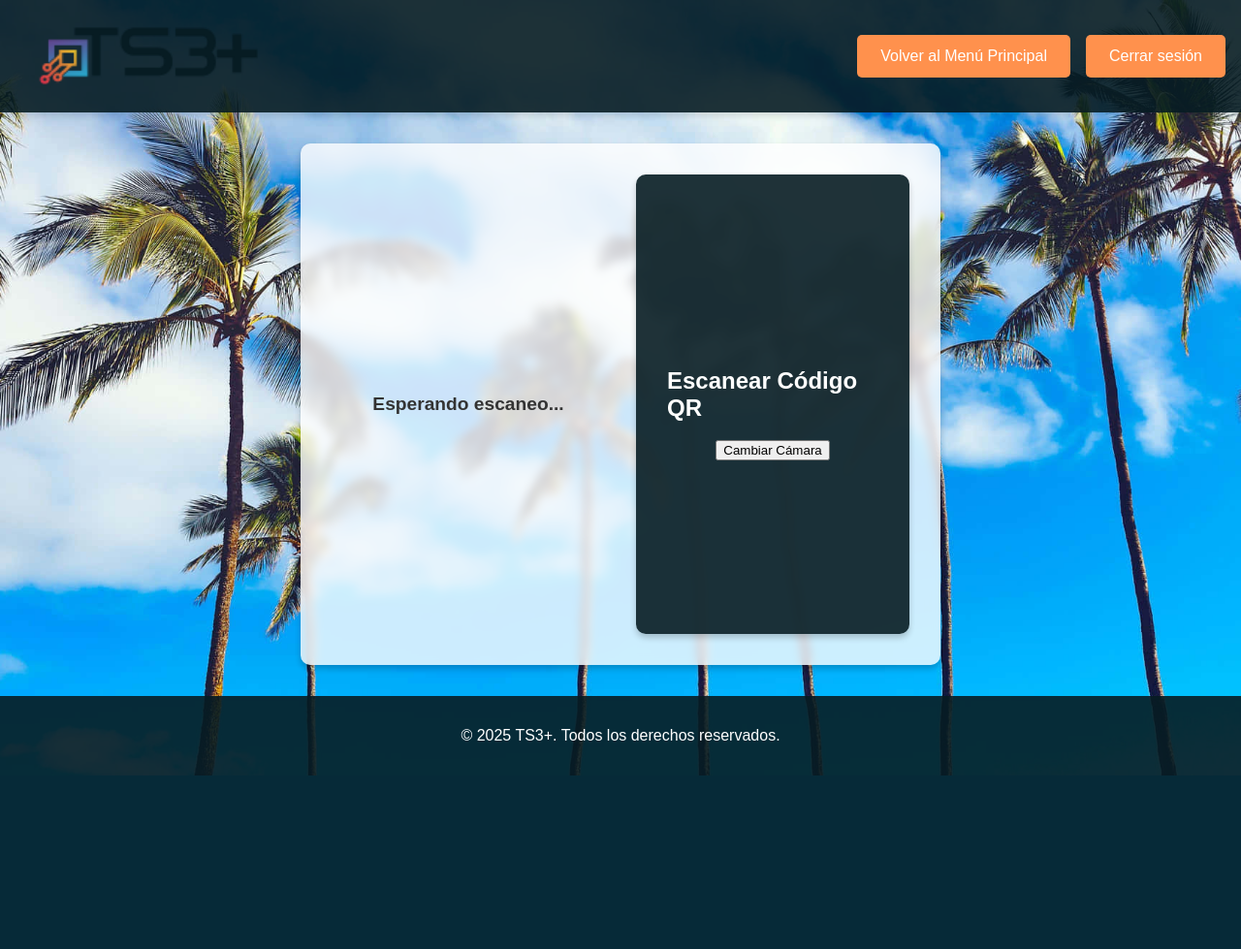
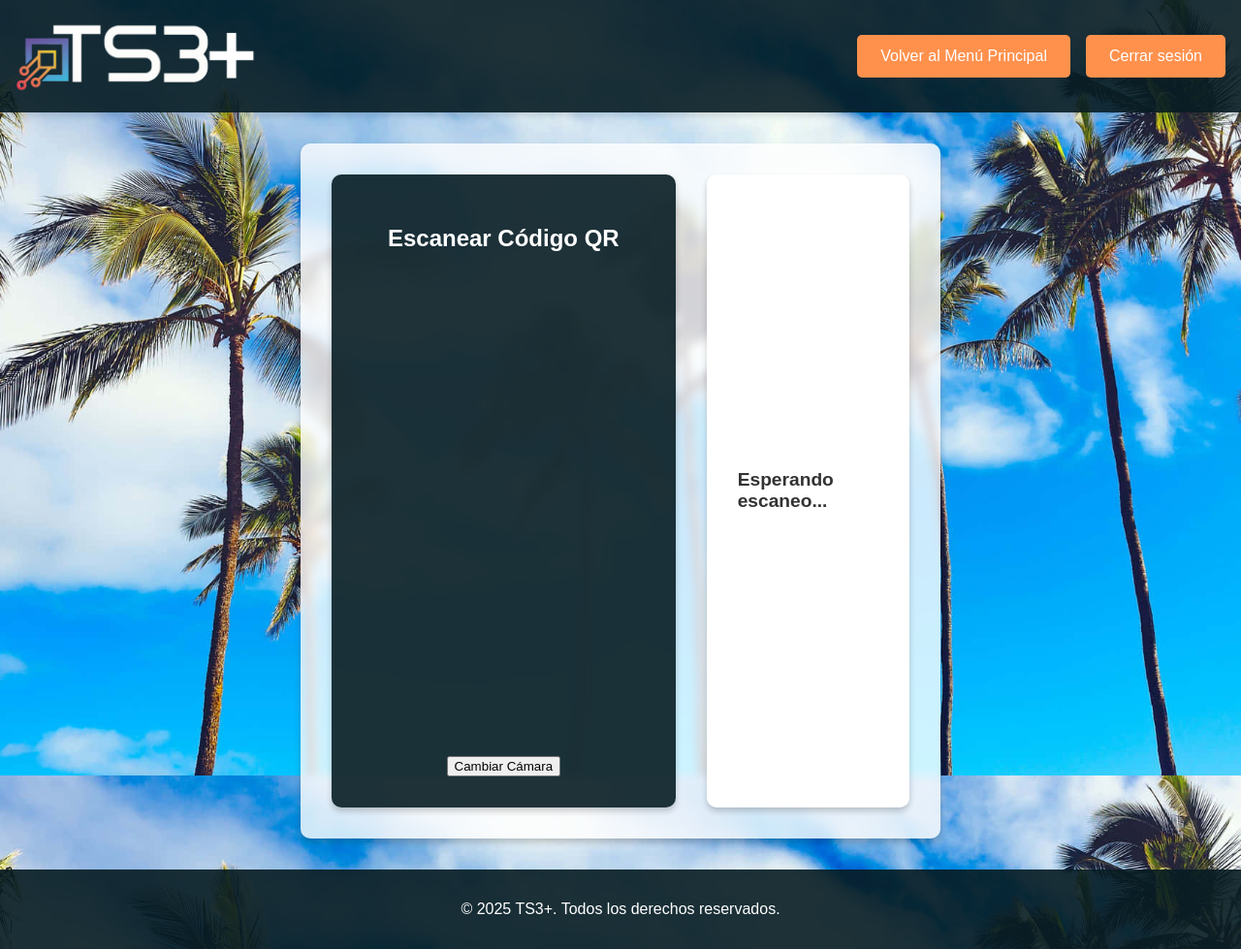
Before and after one commit to TheCrixS/app, a Flask app: page /validar_qr in a window 1280 px wide. Shown: the whole page at 97% size. Before the commit the page ends 800 px from the top, so only its background shows below. Run offline with Flask 3, Linux system fonts and the light colour scheme; the visitor is signed in with stand-in values (Sample User, id 1); some libraries are stand-ins or nearby versions.

Commit message:
cambio de logo

```diff
--- a/app/routes.py
+++ b/app/routes.py
@@ -465,7 +465,6 @@ def init_routes(app):
         except (ValueError, TypeError):
             flash("El valor de Tarjeta de Propiedad debe ser numérico.", "error")
             return redirect(url_for('index'))
-
         # Actualizar los campos editables (excluyendo 'ID' y 'ESTADO')
         df.at[idx, 'CEDULA'] = cedula_value
         df.at[idx, 'NOMBRES Y APELLIDOS'] = request.form.get('nombres')
@@ -479,6 +478,7 @@ def init_routes(app):
         df.at[idx, 'TECNOMECANICA'] = request.form.get('tecnomecanica')
         df['OBSERVACIONES'] = df['OBSERVACIONES'].astype(str)
         df.at[idx, 'OBSERVACIONES'] = request.form.get('observaciones')
+        df.at[idx, 'ESTADO'] = calcular_estado(request.form.get('soat'), request.form.get('tecnomecanica'))
 
         app.logger.debug(f"Actualizando usuario con ID {user_id_int} en la fila {idx}.")
 
--- a/templates/register.html
+++ b/templates/register.html
@@ -282,7 +282,6 @@
 
   <footer>
     <p>&copy; 2025 TS3+. Todos los derechos reservados.</p>
-    <p class="legal">Esta página cumple con las normativas actuales de protección de datos y accesibilidad. Para más información, consulta nuestra <a href="#" style="color: var(--secondary-color);">política de privacidad</a>.</p>
   </footer>
 
   <script>
--- a/templates/usuarios.html
+++ b/templates/usuarios.html
@@ -529,7 +529,6 @@
   </main>
   <footer>
     <p>&copy; 2025 TS3+. Todos los derechos reservados.</p>
-    <p class="legal">Esta página cumple con las normativas actuales de protección de datos y accesibilidad. Para más información, consulta nuestra <a href="#" style="color: var(--secondary-color);">política de privacidad</a>.</p>
   </footer>
 </body>
 </html>
--- a/templates/validar_qr.html
+++ b/templates/validar_qr.html
@@ -1,6 +1,5 @@
 <!DOCTYPE html>
 <html lang="es">
-
 <head>
   <meta charset="UTF-8">
   <meta name="viewport" content="width=device-width, initial-scale=1.0">
@@ -9,6 +8,7 @@
   <meta name="keywords" content="TS3+, QR, validación, acceso">
   <link rel="icon" href="favicon.ico" type="image/x-icon">
   <title>Validar Ingreso</title>
+  <!-- Librerías para el escáner QR -->
   <script src="https://unpkg.com/html5-qrcode/minified/html5-qrcode.min.js"></script>
   <script src="https://cdn.jsdelivr.net/npm/html5-qrcode@2.3.8/html5-qrcode.min.js"></script>
   <link rel="icon" href="{{ url_for('static', filename='logo-ts3.png') }}" type="image/x-icon">
@@ -27,13 +27,17 @@
     body {
       margin: 0;
       font-family: Arial, sans-serif;
+      /* Imagen de fondo */
       background: url('../static/palma.jpg') no-repeat center center fixed;
       background-size: cover;
+      /* Se mezcla el color con la imagen */
+      background-blend-mode: overlay;
       color: var(--text-color);
       display: flex;
       flex-direction: column;
       min-height: 100vh;
-            transition: background-color 0.5s ease;
+      /* Se define la transición para el cambio de color cuando se desvanecerá */
+      transition: background-color 5s ease;
     }
 
     header {
@@ -45,18 +49,16 @@
       box-shadow: 0px 4px 6px rgba(0, 0, 0, 0.1);
     }
 
-        /* Contenedor para los botones: se ubican al inicio (izquierda) y se separan del logo */
     .button-container {
       display: flex;
       align-items: center;
-            gap: 1rem;      /* Espacio entre botones */
-            margin-left: auto; /* Esto empuja el siguiente elemento (logo) hacia la derecha */
+      gap: 1rem;
+      margin-left: auto;
     }
 
-        /* Estilos para los botones */
     .back-button {
       color: white;
-            background-color: var(--secondary-color); /* Tono naranjado */
+      background-color: var(--secondary-color);
       padding: 0.8rem 1.5rem;
       text-decoration: none;
       border-radius: 5px;
@@ -66,18 +68,19 @@
     }
 
     .back-button:hover {
-            background-color: #ff7c2b; /* Variante de hover en naranja */
+      background-color: #ff7c2b;
     }
+
     .logo-link {
-            margin-right: auto; /* Empuja el logo al lado derecho */
+      margin-right: auto;
     }
 
     .header-logo {
-        /* Ajusta el tamaño que desees */
-            height: 80px;  /* O el tamaño que prefieras */
-            width: auto;   /* Mantiene la proporción del logo */
+      height: 80px;
+      width: auto;
     }
 
+    /* Contenedor principal similar a un modal */
     main {
       display: flex;
       gap: 2rem;
@@ -91,21 +94,9 @@
       box-shadow: 0px 4px 6px rgba(0, 0, 0, 0.2);
     }
 
-        .result-container {
-            flex: 1;
-            display: flex;
-            flex-direction: column;
-            justify-content: center;
-            align-items: center;
-            padding: 2rem;
-            border-radius: 10px;
-            text-align: center;
-            font-size: 1.2rem;
-            font-weight: bold;
-        }
-
+    /* Contenedor de la cámara (lado izquierdo, mayor tamaño) */
     .qr-container {
-            flex: 1;
+      flex: 2;
       display: flex;
       flex-direction: column;
       align-items: center;
@@ -115,13 +106,28 @@
       padding: 2rem;
       border-radius: 10px;
       box-shadow: 0px 4px 6px rgba(0, 0, 0, 0.2);
-            width: 50%;
     }
 
+    /* Contenedor de los datos (lado derecho) */
+    .result-container {
+      flex: 1;
+      display: flex;
+      flex-direction: column;
+      justify-content: center;
+      align-items: flex-start;
+      padding: 2rem;
+      border-radius: 10px;
+      font-size: 1.2rem;
+      font-weight: bold;
+      background-color: #fff;
+      box-shadow: 0px 4px 6px rgba(0, 0, 0, 0.2);
+    }
+
+    /* Ajuste del lector QR para que sea más grande */
     #qr-reader {
       width: 100%;
-            max-width: 400px;
-            height: auto;
+      max-width: none;
+      height: 500px;
     }
 
     footer {
@@ -132,7 +138,6 @@
     }
   </style>
 </head>
-
 <body>
   <header>
     <a href="{{ url_for('index') }}">
@@ -145,14 +150,16 @@
   </header>
 
   <main>
-        <div class="result-container" id="result-container">
-            <p id="result">Esperando escaneo...</p>
-        </div>
-
+    <!-- Cámara a la izquierda -->
     <div class="qr-container">
       <h2>Escanear Código QR</h2>
       <div id="qr-reader"></div>
       <button id="cambiarCamara">Cambiar Cámara</button>
+    </div>
+
+    <!-- Datos del endpoint a la derecha -->
+    <div class="result-container" id="result-container">
+      <p id="result">Esperando escaneo...</p>
     </div>
   </main>
 
@@ -165,9 +172,21 @@
     let dispositivos = [];
     let dispositivoActual = 0;
 
+    function aplicarOverlay(color) {
+      // Deshabilitar la transición para que el color se aplique de inmediato
+      document.body.style.transition = 'none';
+      document.body.style.backgroundColor = color;
+      // Forzar reflow para asegurarse de que se aplique el cambio inmediatamente
+      void document.body.offsetWidth;
+      // Volver a habilitar la transición para el fade-out de 5 segundos
+      document.body.style.transition = 'background-color 5s ease';
+      // Iniciar el fade-out: se quita el color (queda vacío) y se desvanece en 5 segundos
+      setTimeout(() => { document.body.style.backgroundColor = ''; }, 0);
+    }
+
     function onScanSuccess(decodedText) {
       console.log("Código QR detectado:", decodedText);
-            document.getElementById("result").innerText = "Código escaneado: " + decodedText;
+      document.getElementById("result").innerHTML = "<p>Código escaneado: " + decodedText + "</p>";
 
       fetch('/procesar_qr', {
         method: 'POST',
@@ -176,8 +195,29 @@
       })
       .then(response => response.json())
       .then(data => {
-                document.getElementById("result").innerText = data.message;
-                document.body.style.backgroundColor = data.status === 'permitido' ? 'var(--success-bg)' : 'var(--error-bg)';
+        let resultContainer = document.getElementById("result");
+        let message = data.message;
+        if (data.data) {
+          let details = data.data;
+          resultContainer.innerHTML = `<p>${message}</p>
+            <ul>
+              <li><strong>ID:</strong> ${details.ID}</li>
+              <li><strong>Cédula:</strong> ${details.Cédula}</li>
+              <li><strong>Nombre:</strong> ${details.Nombre}</li>
+              <li><strong>Placa:</strong> ${details.Placa}</li>
+              <li><strong>Estado:</strong> ${details.Estado}</li>
+            </ul>`;
+        } else {
+          resultContainer.innerHTML = `<p>${message}</p>`;
+        }
+        // Si se permite o se deniega el acceso, se aplica el overlay de color inmediatamente
+        if (message.includes("permitido")) {
+          aplicarOverlay('rgba(0, 128, 0, 0.3)');
+        } else if (message.includes("denegado")) {
+          aplicarOverlay('rgba(255, 0, 0, 0.3)');
+        } else {
+          document.body.style.backgroundColor = '';
+        }
       })
       .catch(error => console.error("Error:", error));
     }
@@ -207,5 +247,4 @@
     window.onload = iniciarEscaner;
   </script>
 </body>
-
 </html>
```
Also changed, not shown: templates/index.html (+2 -9 lines), static/logo-ts3.png, 1 other file. Lines whose indentation alone changed are shown as unchanged.
